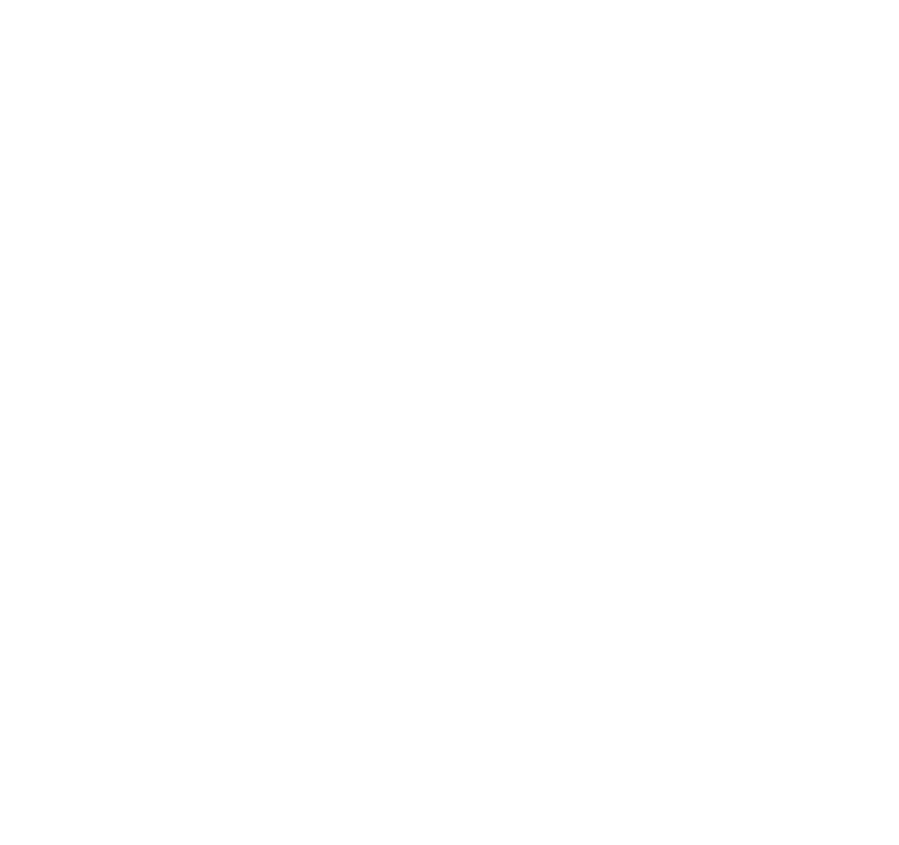
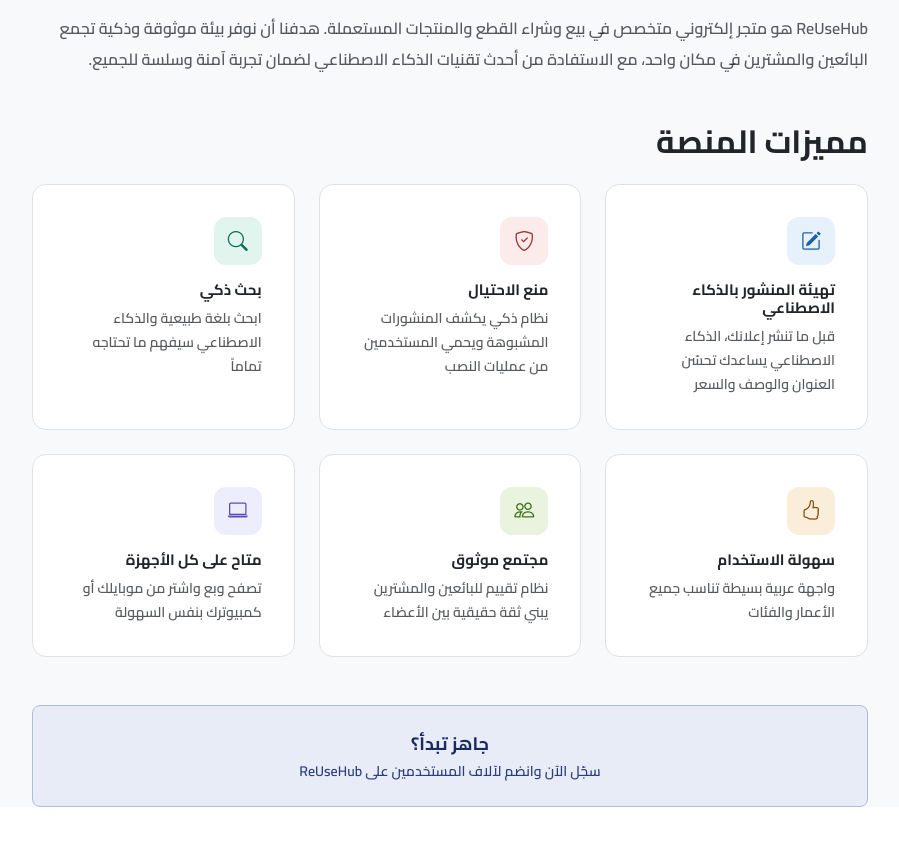
Before and after one commit to Web2-ReUseHub/ReUseHub, a React (Create React App) app in the folder frontend/: page /about in a window 1280 px wide. Before the commit this address had no page. Shown: the part 447-1292 px from the top of the page, without its empty margins (190-1089 px from the left). Before the commit the page ends 800 px from the top, so only its background shows below. Built offline with nearby package versions, Linux system fonts and the light colour scheme.

Commit message:
added AboutWebsite component ( M-adham )

```diff
--- a/frontend/src/App.js
+++ b/frontend/src/App.js
@@ -7,6 +7,7 @@
 import Login from "./pages/Login";
 import TrendingSection from "./pages/TrendingSection";
 import Search from "./pages/Search";
+import AboutWebsite from "./pages/AboutWebsite";
 
 function App() {
   return (
@@ -16,6 +17,7 @@
         <Route path="/login" element={<Login />} />
         <Route path="/trending" element={<TrendingSection />} />
          <Route path="/search" element={<Search />} />
+          <Route path="/about" element={<AboutWebsite />} />
       </Routes>
 
     </>
--- a/frontend/src/components/Navbar.js
+++ b/frontend/src/components/Navbar.js
@@ -37,7 +37,7 @@
               <a className="nav-link me-3 fs-5" href="#">من نحن</a>
             </li>
             <li className="nav-item">
-              <a className="nav-link me-3 fs-5" href="#">عن الموقع</a>
+              <a className="nav-link me-3 fs-5" href="/about">عن الموقع</a>
             </li>
           </ul>
 
--- /dev/null
+++ b/frontend/src/pages/AboutWebsite.js
@@ -0,0 +1,165 @@
+import Navbar from "../components/Navbar";
+
+function AboutWebsite() {
+  return (
+    <>
+      <link href="https://fonts.googleapis.com/css2?family=Cairo:wght@400;600;700&display=swap" rel="stylesheet" />
+      <div dir="rtl" style={{ fontFamily: "'Cairo', sans-serif", minHeight: "100vh", backgroundColor: "#f8f9fb" }}>
+        <Navbar showFull={true} />
+
+        {/* Hero Section */}
+        <div className="text-center py-5 border-bottom mb-5">
+          <span className="badge rounded-pill px-3 py-2 mb-3"
+            style={{ background: "#e8ecf7", color: "#1a2a5e", fontSize: "13px", fontWeight: "600" }}>
+            منصتك للتسوق الذكي
+          </span>
+          <h1 className="mt-2 mb-3" style={{ fontSize: "2.2rem", fontWeight: "700", color: "#1a2a5e" }}>
+            مرحباً بك في{" "}
+            <span style={{ color: "#1a2a5e" }}>ReUseHub</span>
+          </h1>
+          <p className="text-muted mx-auto" style={{ maxWidth: "560px", lineHeight: "1.8", fontWeight: "600" }}>
+            المنصة العربية الأولى لبيع وشراء القطع المستعملة بأمان وسهولة — مدعومة بتقنية الذكاء الاصطناعي
+          </p>
+        </div>
+
+        {/* About Section */}
+        <div className="container" style={{ maxWidth: "860px" }}>
+          <h2 className="mb-3" style={{ fontWeight: "700" }}>من نحن</h2>
+          <p className="text-muted mb-5" style={{ lineHeight: "1.9", fontWeight: "600" }}>
+            ReUseHub هو متجر إلكتروني متخصص في بيع وشراء القطع والمنتجات المستعملة.
+            هدفنا أن نوفر بيئة موثوقة وذكية تجمع البائعين والمشترين في مكان واحد،
+            مع الاستفادة من أحدث تقنيات الذكاء الاصطناعي لضمان تجربة آمنة وسلسة للجميع.
+          </p>
+
+          {/* Features */}
+          <h2 className="mb-4" style={{ fontWeight: "700" }}>مميزات المنصة</h2>
+          <div className="row g-4 mb-5">
+
+            {/* AI Post Helper */}
+            <div className="col-md-6 col-lg-4">
+              <div className="card h-100 border" style={{ borderRadius: "14px", borderColor: "#d0d8ef", padding: "0.5rem" }}>
+                <div className="card-body p-4">
+                  <div className="mb-3" style={{
+                    width: "48px", height: "48px", borderRadius: "12px",
+                    background: "#E6F1FB", display: "flex", alignItems: "center", justifyContent: "center"
+                  }}>
+                    <i className="bi bi-pencil-square" style={{ color: "#185FA5", fontSize: "20px" }}></i>
+                  </div>
+                  <h6 className="mb-2" style={{ fontSize: "15px", fontWeight: "700" }}>تهيئة المنشور بالذكاء الاصطناعي</h6>
+                  <p className="text-muted small mb-0" style={{ lineHeight: "1.7", fontWeight: "600" }}>
+                    قبل ما تنشر إعلانك، الذكاء الاصطناعي يساعدك تحسّن العنوان والوصف والسعر
+                  </p>
+                </div>
+              </div>
+            </div>
+
+            {/* Fraud Prevention */}
+            <div className="col-md-6 col-lg-4">
+              <div className="card h-100 border" style={{ borderRadius: "14px", borderColor: "#f5c4c4", padding: "0.5rem" }}>
+                <div className="card-body p-4">
+                  <div className="mb-3" style={{
+                    width: "48px", height: "48px", borderRadius: "12px",
+                    background: "#FCEBEB", display: "flex", alignItems: "center", justifyContent: "center"
+                  }}>
+                    <i className="bi bi-shield-check" style={{ color: "#A32D2D", fontSize: "20px" }}></i>
+                  </div>
+                  <h6 className="mb-2" style={{ fontSize: "15px", fontWeight: "700" }}>منع الاحتيال</h6>
+                  <p className="text-muted small mb-0" style={{ lineHeight: "1.7", fontWeight: "600" }}>
+                    نظام ذكي يكشف المنشورات المشبوهة ويحمي المستخدمين من عمليات النصب
+                  </p>
+                </div>
+              </div>
+            </div>
+
+            {/* Smart Search */}
+            <div className="col-md-6 col-lg-4">
+              <div className="card h-100 border" style={{ borderRadius: "14px", borderColor: "#9FE1CB", padding: "0.5rem" }}>
+                <div className="card-body p-4">
+                  <div className="mb-3" style={{
+                    width: "48px", height: "48px", borderRadius: "12px",
+                    background: "#E1F5EE", display: "flex", alignItems: "center", justifyContent: "center"
+                  }}>
+                    <i className="bi bi-search" style={{ color: "#0F6E56", fontSize: "20px" }}></i>
+                  </div>
+                  <h6 className="mb-2" style={{ fontSize: "15px", fontWeight: "700" }}>بحث ذكي</h6>
+                  <p className="text-muted small mb-0" style={{ lineHeight: "1.7", fontWeight: "600" }}>
+                    ابحث بلغة طبيعية والذكاء الاصطناعي سيفهم ما تحتاجه تماماً
+                  </p>
+                </div>
+              </div>
+            </div>
+
+            {/* Ease of Use */}
+            <div className="col-md-6 col-lg-4">
+              <div className="card h-100 border" style={{ borderRadius: "14px", borderColor: "#FAC775", padding: "0.5rem" }}>
+                <div className="card-body p-4">
+                  <div className="mb-3" style={{
+                    width: "48px", height: "48px", borderRadius: "12px",
+                    background: "#FAEEDA", display: "flex", alignItems: "center", justifyContent: "center"
+                  }}>
+                    <i className="bi bi-hand-thumbs-up" style={{ color: "#854F0B", fontSize: "20px" }}></i>
+                  </div>
+                  <h6 className="mb-2" style={{ fontSize: "15px", fontWeight: "700" }}>سهولة الاستخدام</h6>
+                  <p className="text-muted small mb-0" style={{ lineHeight: "1.7", fontWeight: "600" }}>
+                    واجهة عربية بسيطة تناسب جميع الأعمار والفئات
+                  </p>
+                </div>
+              </div>
+            </div>
+
+            {/* Trusted Community */}
+            <div className="col-md-6 col-lg-4">
+              <div className="card h-100 border" style={{ borderRadius: "14px", borderColor: "#C0DD97", padding: "0.5rem" }}>
+                <div className="card-body p-4">
+                  <div className="mb-3" style={{
+                    width: "48px", height: "48px", borderRadius: "12px",
+                    background: "#EAF3DE", display: "flex", alignItems: "center", justifyContent: "center"
+                  }}>
+                    <i className="bi bi-people" style={{ color: "#3B6D11", fontSize: "20px" }}></i>
+                  </div>
+                  <h6 className="mb-2" style={{ fontSize: "15px", fontWeight: "700" }}>مجتمع موثوق</h6>
+                  <p className="text-muted small mb-0" style={{ lineHeight: "1.7", fontWeight: "600" }}>
+                    نظام تقييم للبائعين والمشترين يبني ثقة حقيقية بين الأعضاء
+                  </p>
+                </div>
+              </div>
+            </div>
+
+            {/* Cross Device */}
+            <div className="col-md-6 col-lg-4">
+              <div className="card h-100 border" style={{ borderRadius: "14px", borderColor: "#AFA9EC", padding: "0.5rem" }}>
+                <div className="card-body p-4">
+                  <div className="mb-3" style={{
+                    width: "48px", height: "48px", borderRadius: "12px",
+                    background: "#EEEDFE", display: "flex", alignItems: "center", justifyContent: "center"
+                  }}>
+                    <i className="bi bi-laptop" style={{ color: "#534AB7", fontSize: "20px" }}></i>
+                  </div>
+                  <h6 className="mb-2" style={{ fontSize: "15px", fontWeight: "700" }}>متاح على كل الأجهزة</h6>
+                  <p className="text-muted small mb-0" style={{ lineHeight: "1.7", fontWeight: "600" }}>
+                    تصفح وبع واشتر من موبايلك أو كمبيوترك بنفس السهولة
+                  </p>
+                </div>
+              </div>
+            </div>
+
+          </div>
+
+          {/* CTA Banner */}
+          <div className="text-center rounded-3 p-4 mb-5"
+            style={{ background: "#e8ecf7", border: "0.5px solid #b0bcdf" }}>
+            <p className="mb-1" style={{ color: "#1a2a5e", fontSize: "18px", fontWeight: "700" }}>
+              جاهز تبدأ؟
+            </p>
+            <p className="mb-0" style={{ color: "#2d3f7a", fontSize: "14px", fontWeight: "600" }}>
+              سجّل الآن وانضم لآلاف المستخدمين على ReUseHub
+            </p>
+          </div>
+
+        </div>
+      </div>
+    </>
+  );
+}
+
+export default AboutWebsite;
```
